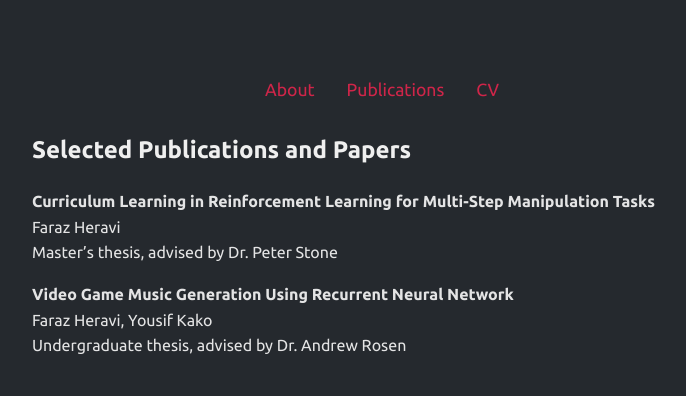
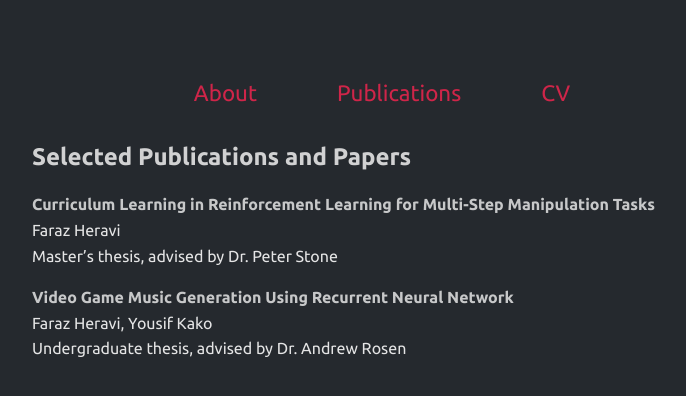
Before and after one commit to fheravi/fheravi.github.io, a Jekyll site: the page built from publications.md, in a window 1280 px wide. Shown: the top 396 px of the page, without its empty margins (258-944 px from the left). Built offline with Jekyll 4.4.1, drawn with Linux system fonts in a browser that asks for light colours.

```diff
--- a/_config.yml
+++ b/_config.yml
@@ -1,3 +1,7 @@
-title: Faraz Heravi
+title: "Faraz Heravi"
+description: "portfolio"
+email: "farazh [at] utexas [dot] edu"
+linkedin: "https://linkedin.com/in/farazheravi"
+github: "https://github.com/fheravi"
+headshot: "/assets/headshot.png"
 markdown: kramdown
-theme: null
--- a/_layouts/default.html
+++ b/_layouts/default.html
@@ -4,6 +4,7 @@
   <meta charset="UTF-8">
   <title>{{ page.title }}</title>
   <link rel="stylesheet" href="{{ '/assets/style.css' | relative_url }}">
+  <link rel="stylesheet" href="https://cdnjs.cloudflare.com/ajax/libs/font-awesome/6.5.0/css/all.min.css">
 </head>
 <body>
   <header>
@@ -17,13 +18,13 @@
   <main class="main-content">
     {% if page.url == "/" %}
       <div class="about">
-        <img src="/assets/headshot.png" alt="Headshot" class="headshot">
+        <img src="{{ site.headshot }}" alt="Headshot" class="headshot">
         <div class="contact">
           <h1>Faraz Heravi</h1>
-          <p id="email">farazh [at] utexas [dot] edu</p>
+          <p id="email">{{ site.email }}</p>
           <p id="social">
-            <a href="https://linkedin.com/in/farazheravi">LinkedIn</a>
-            <a href="https://github.com/fheravi">Github</a>
+            <a href="{{ site.linkedin }}" target="_blank"><i class="fab fa-linkedin"></i></a>
+            <a href="{{ site.github }}" target="_blank"><i class="fab fa-github"></i></a>
           </p>
         </div>
       </div>
--- a/assets/style.css
+++ b/assets/style.css
@@ -21,30 +21,35 @@ body {
 .main-content {
     max-width: 700px;
     margin: 2rem auto;
-    padding: 0 1rem;    /* some padding on smaller screens */
+    padding: 0 1rem;
     font-size: 1rem;
     line-height: 1.6;
-    text-align: left;
+    text-align: justify;
 }
 
-h1.lead {
-    font-weight: 400;
+h1, h2, h3 {
+    font-weight: 700;
     opacity: 0.85;
-    margin-bottom: 0.8rem;
-    margin-top: 2.5rem;
-    font-size: 2.5rem;
+    margin-bottom: 1rem;
+    margin-top: 2rem;
 }
 
 .navbar {
     display: flex;
     justify-content: center;
-    gap: 2rem;
+    gap: 5rem;
     margin-top: 5rem;
-    font-size: 1.1rem;
+    font-size: 1.4rem;
 }
 
 p {
+    font-weight: 400;
     opacity: 0.95;
+}
+
+strong {
+    font-weight: 700;
+    opacity: 0.85;
 }
 
 a {
@@ -67,13 +72,13 @@ a:hover {
     display: flex;
     align-items: center;
     justify-content: center;
-    gap: 1.5rem;
+    gap: 5rem;
     margin-bottom: 2rem;
     flex-wrap: wrap;
 }
 
 #social a {
-    margin-right: 1.5rem;
+    margin-right: 1.1rem;
 }
 
 .contact {
@@ -81,8 +86,7 @@ a:hover {
 }
 
 .headshot {
-    width: 140px;
-    height: 140px;
+    width: 200px;
     border-radius: 50%;
     object-fit: cover;
     border: 2px solid #ED254E;
@@ -91,7 +95,7 @@ a:hover {
   }
 
 .headshot:hover {
-transform: scale(1.05);  /* subtle zoom on hover */
+    transform: scale(1.05);  /* subtle zoom on hover */
 }
 
 
```
Also changed, not shown: index.md (+1 -1 lines).
